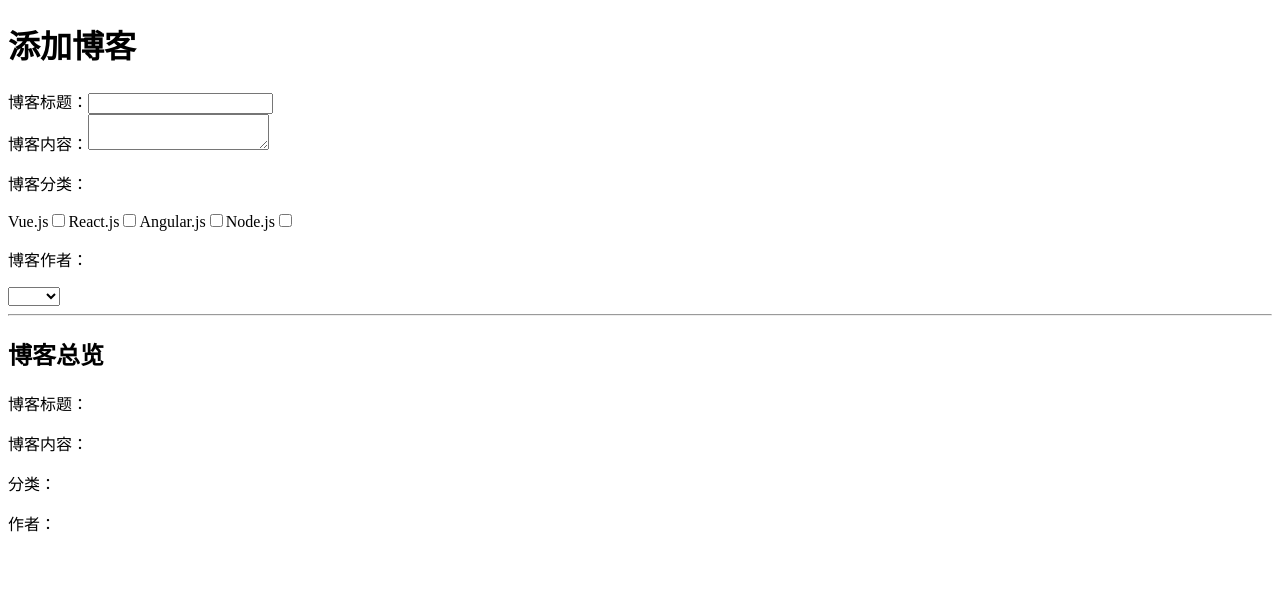
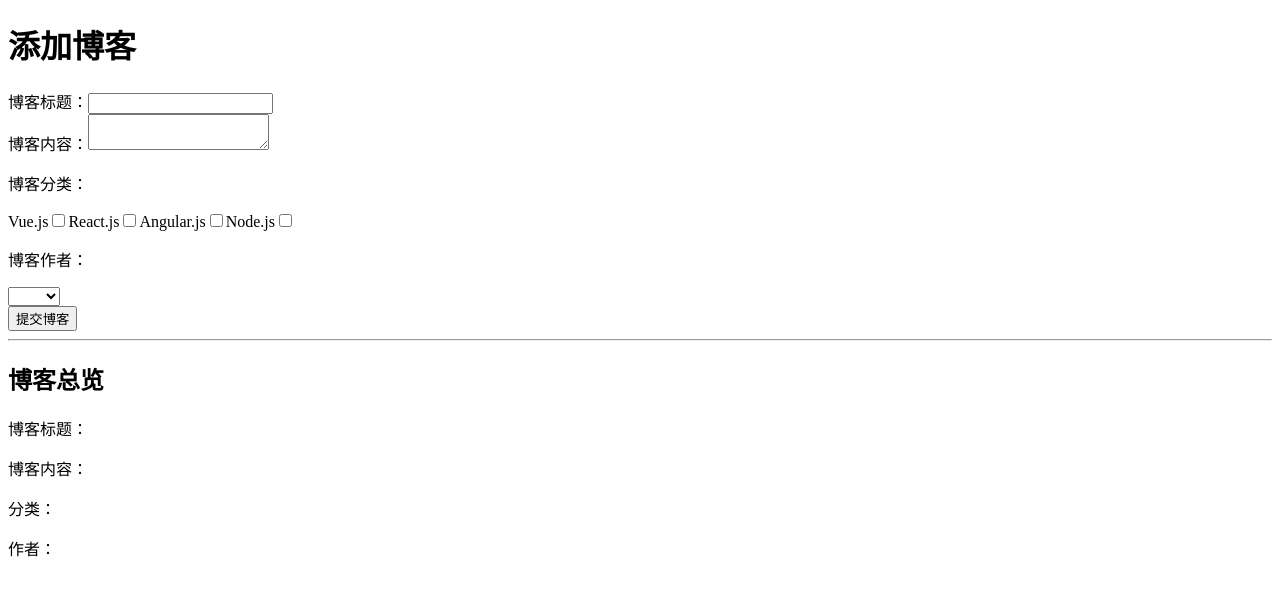
Before and after one commit to threewhisky/simple-vue-blog, a Vue app: page / in a window 1280 px wide. Shown: the top 596 px of the page. Built offline with nearby package versions, Linux system fonts and the light colour scheme.

Commit message:
实现用 axios 来 post 数据

```diff
--- a/package.json
+++ b/package.json
@@ -8,6 +8,7 @@
     "lint": "vue-cli-service lint"
   },
   "dependencies": {
+    "axios": "^0.26.1",
     "core-js": "^2.6.5",
     "vue": "^2.6.10"
   },
--- a/src/components/AddBlog.vue
+++ b/src/components/AddBlog.vue
@@ -1,7 +1,7 @@
 <template>
   <div class="add-blog">
     <h1>添加博客</h1>
-    <form>
+    <form v-if="!submitted">
       <label>博客标题：</label>
       <input type="text" v-model="blog.title" required/>
       <br/>
@@ -26,8 +26,13 @@
       <select v-model="blog.author">
         <option v-for="author in authors" v-bind:key='author'>{{author}}</option>
       </select>
+      <br/>
+
+      <button @click.prevent="post">提交博客</button>
 
     </form>
+
+      <h3 v-if="submitted">您的博客发布成功</h3>
 
     <hr/>
 
@@ -48,6 +53,7 @@
 </template>
 
 <script>
+import axios from 'axios'
 export default {
   name: 'add-blog',
   data () {
@@ -59,8 +65,24 @@ export default {
         author: '',
       },
       authors: ['Mark','Max','Bob'],
+      submitted: false,
     }
   },
+  methods: {
+    post: function() {
+      // https://jsonplaceholder.typicode.com/posts
+      axios.post('https://jsonplaceholder.typicode.com/posts', {
+        title: this.blog.title,
+        content: this.blog.content,
+        // categories: this.blog.categories,
+        // athor: this.blog.athor,
+      })
+        .then((data) => {
+          // console.log(data);
+          this.submitted = true;
+        })
+    }
+  }
 }
 </script>
 
```
Also changed, not shown: 1 other file (tests, documents, lock files or other folders).
